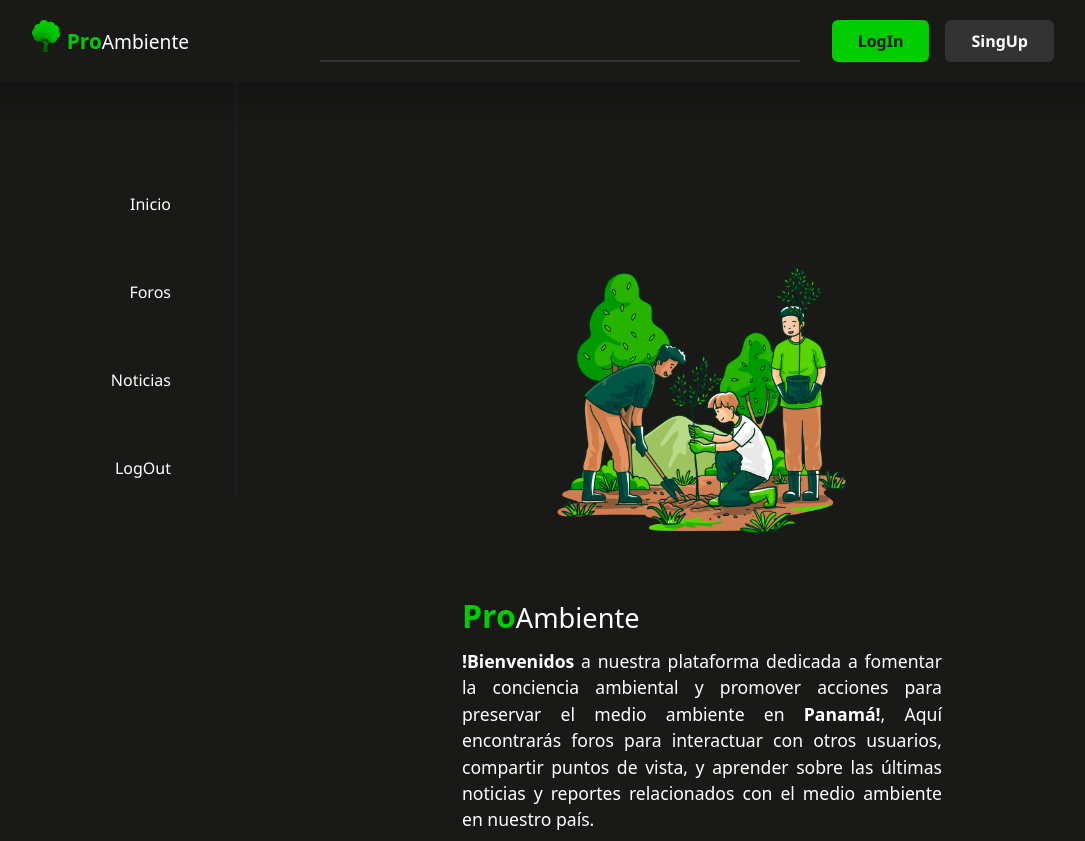
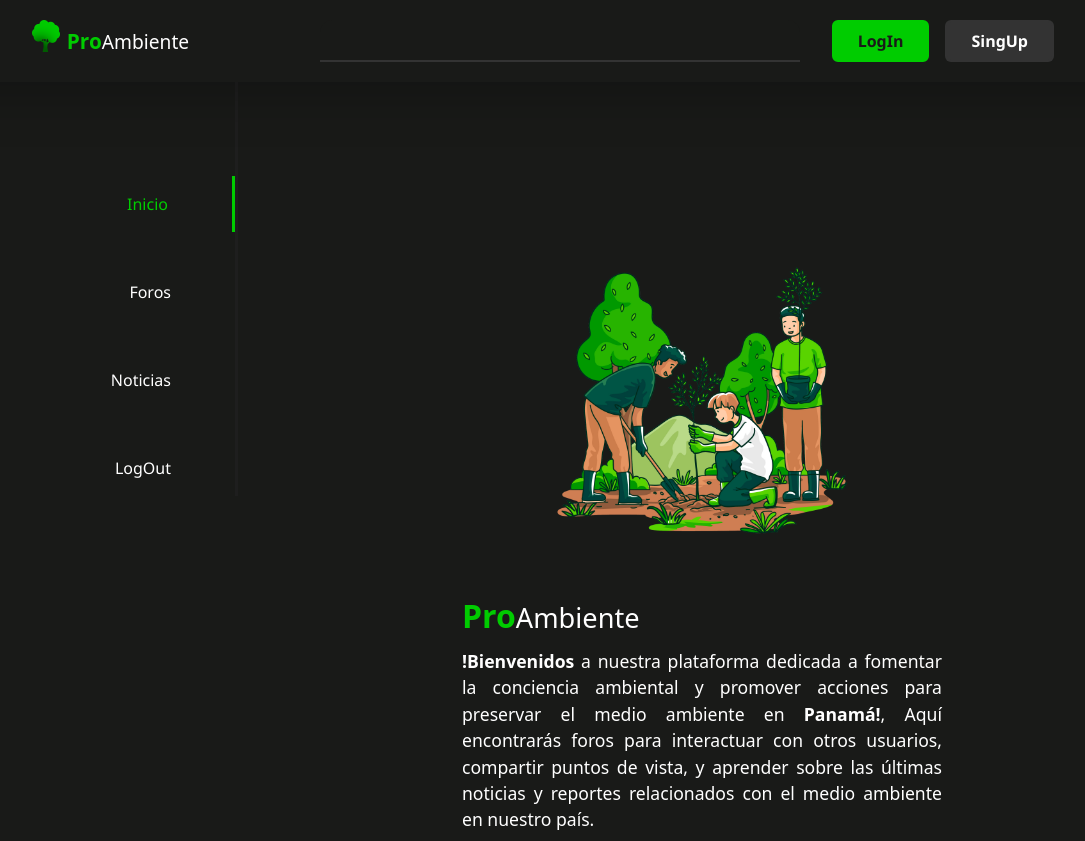
Before and after one commit to YERCKEN/ProAmbiente, a React (Vite) app in the folder client/: page / in a window 1280 px wide. Shown: the whole page, without its empty margins (98-1183 px from the left). Built offline with nearby package versions, Linux system fonts and the light colour scheme.

Commit message:
Btn Selected

```diff
--- a/client/src/css/menu.css
+++ b/client/src/css/menu.css
@@ -17,3 +17,9 @@
       border-right:  3px solid #00CC00   ;
 
   }
+
+  .btnSelected{
+    color: #00CC00;
+      transition: 100ms;
+      border-right:  3px solid #00CC00   ;
+  }
--- a/client/src/pages/Foros/ForosList.jsx
+++ b/client/src/pages/Foros/ForosList.jsx
@@ -14,6 +14,9 @@ function ForosList() {
   useEffect(() => {
 
     getForos();
+
+    console.log("foros");
+    console.log(foros);
 
   }, []);
 
@@ -34,6 +37,8 @@ function ForosList() {
   return (
     <div>
 
+
+
       {/* HEADER - ----------------------------------------------------------------------------------- */}
       <div className='fixed w-full z-10' >
             <Header/>
@@ -49,7 +54,12 @@ function ForosList() {
 
         <div className=' flex justify-center w-full pl-[20rem] py-[10rem] flex-wrap '>
 
+
+                <h1 className="w-[90%] text-[#839783] text-end px-[8rem] text-[1.5rem] font-bold italic">Foros</h1>
+
+
                 <div className="w-1/3 ">
+
                   <button onClick={crearForoRedirect} className="btnNuevoForo rounded-xl  w-full text-[#333] text-[2rem] font-extrabold border-[#333] border-[2px] ">+</button>
                 </div>
 
@@ -70,9 +80,9 @@ function ForosList() {
 
                                   <img src="public/profile2.png" className="rounded-[10px] w-[40px] h-auto mt-[15px]"/>
 
-                                  <h2 className='text-[#00CC00] ml-[0.5rem] pt-[1.3rem] font-bold'>{foro.nombre_completo}</h2>
+                                  <h2 className='text-[#00CC00] ml-[0.5rem] pt-[1.3rem] font-bold'>{foro.usuarios}</h2>
 
-                                  <p className='text-[#839783] ml-[0.5rem] pt-[1.3rem]' >@{foro.usuarios}</p>
+                                  <p className='text-[#839783] ml-[0.5rem] pt-[1.3rem]' >@{foro.nombre_usuario}</p>
 
                               </div>
 
--- a/client/src/pages/Foros/ForosUser.jsx
+++ b/client/src/pages/Foros/ForosUser.jsx
@@ -16,13 +16,7 @@ function ForosUser() {
       return new Date(dateString).toLocaleDateString(undefined, options);
     };
 
-    console.log("foros")
-    console.log(foros)
 
-    console.log("user.id")
-    console.log(user.id)
-    console.log("foro.usuario_id ")
-    console.log(foros.usuario_id)
 
     //
     const filteredForos = foros.filter(foro => foro.usuario_id == user.id);
--- a/client/src/pages/MenuPage.jsx
+++ b/client/src/pages/MenuPage.jsx
@@ -1,7 +1,7 @@
 import {useAuth} from '../context/useAuth';
 //importamos useNavigate para redirigir a otra página
 
-import { useNavigate } from 'react-router-dom';
+import { useNavigate, useLocation} from 'react-router-dom';
 
 
 export default function MenuPage() {
@@ -9,6 +9,7 @@ export default function MenuPage() {
     const { signout } = useAuth();
     //Utilizamos useNavigate para redirigir a otra página
     const navigate = useNavigate();
+    const location = useLocation();
 
     const handleSignout = () => {
         signout();
@@ -40,13 +41,17 @@ export default function MenuPage() {
 
 
 
-        <button onClick={homeRedirect} className='w-[15rem] text-right p-[1rem] pr-[4rem] btnMenu  mt-[2rem] font-semibold'>Inicio</button>
+        <button onClick={homeRedirect} className={`w-[15rem] text-right p-[1rem] pr-[4rem] btnMenu  mt-[2rem] font-semibold  ${location.pathname === '/' ? 'btnSelected' : ''}`}
 
 
-        <button onClick={forosRedirect} className='w-[15rem]  text-right p-[1rem] pr-[4rem] btnMenu  mt-[2rem] font-semibold'>Foros</button>
+        >Inicio
+        </button>
 
 
-        <button onClick={noticiasRedirect} className='w-[15rem] text-right p-[1rem] pr-[4rem] btnMenu  mt-[2rem] '>Noticias</button>
+        <button onClick={forosRedirect} className={`w-[15rem] text-right p-[1rem] pr-[4rem] btnMenu  mt-[2rem] font-semibold  ${location.pathname === '/foros' ? 'btnSelected' : ''}`}>Foros</button>
+
+
+        <button onClick={noticiasRedirect} className={`w-[15rem] text-right p-[1rem] pr-[4rem] btnMenu  mt-[2rem] font-semibold  ${location.pathname === '/noticias' ? 'btnSelected' : ''}`}>Noticias</button>
 
         <button onClick={handleSignout} className='w-full text-right p-[1rem] pr-[4rem] btnMenu bg-[#191A18] mt-[2rem]  font-semibold' >LogOut</button>
     </div>
--- a/client/src/pages/Noticias/NoticiasList.jsx
+++ b/client/src/pages/Noticias/NoticiasList.jsx
@@ -39,6 +39,8 @@ function NoticasList() {
 
         <div className=' flex justify-center w-full pl-[20rem] py-[10rem] flex-wrap '>
 
+                <h1 className="w-[90%] text-[#839783] text-end px-[8rem] text-[1.5rem] font-bold italic">Noticias</h1>
+
                 <div className="w-1/3 ">
                   <button  className="btnNuevoForo rounded-xl  w-full text-[#333] text-[2rem] font-extrabold border-[#333] border-[2px] ">+</button>
                 </div>
@@ -60,10 +62,10 @@ function NoticasList() {
 
                                   <img src="public/profile2.png" className="rounded-[10px] w-[40px] h-auto mt-[15px]"/>
 
-                                  <h2 className='text-[#00CC00] ml-[0.5rem] pt-[1.3rem] font-bold'>{noticia.usuario}</h2>
+                                  <h2 className='text-[#00CC00] ml-[0.5rem] pt-[1.3rem] font-bold'>{noticia.nombreCompleto}</h2>
 
-                             {/*      <p className='text-[#839783] ml-[0.5rem] pt-[1.3rem]' >@{foro.usuarios}</p>
- */}
+                                <p className='text-[#839783] ml-[0.5rem] pt-[1.3rem]' >@{noticia.usuario}</p>
+
                               </div>
 
 
```
Also changed, not shown: 1 other file (tests, documents, lock files or other folders).
